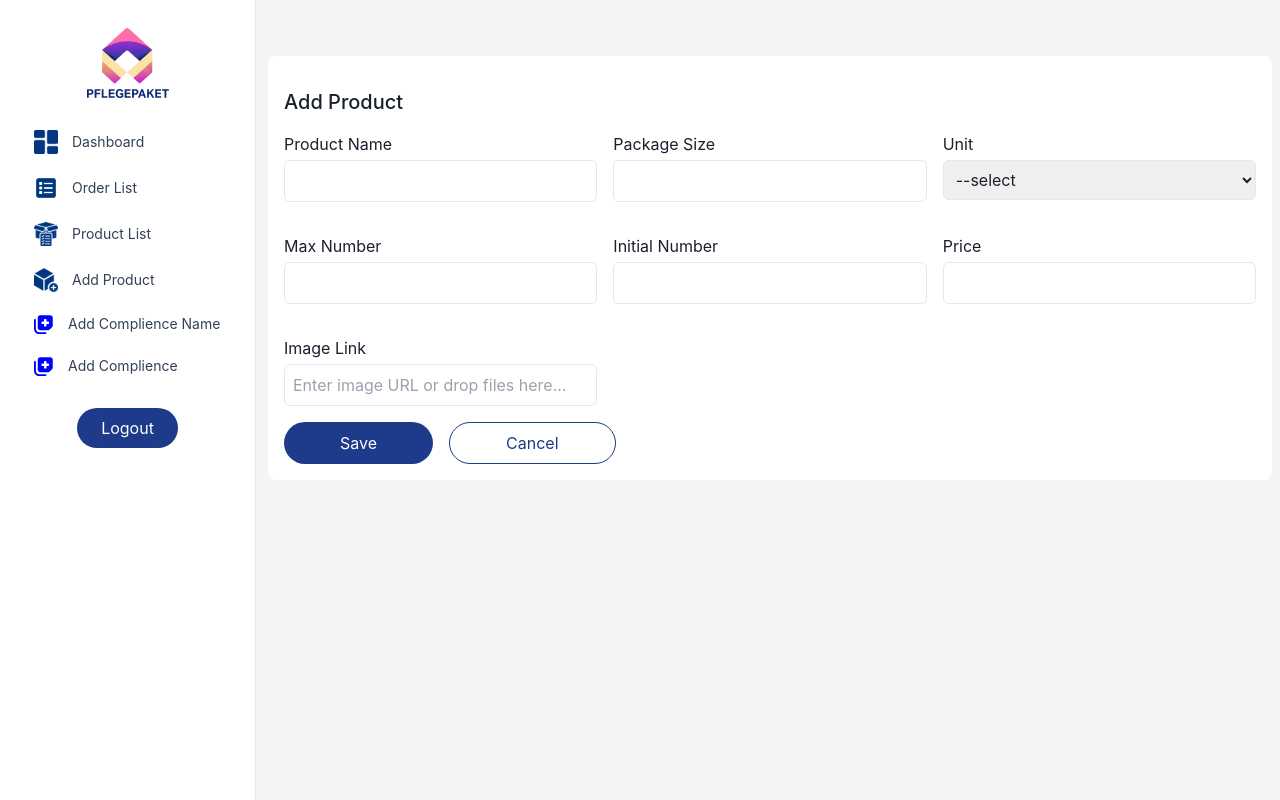
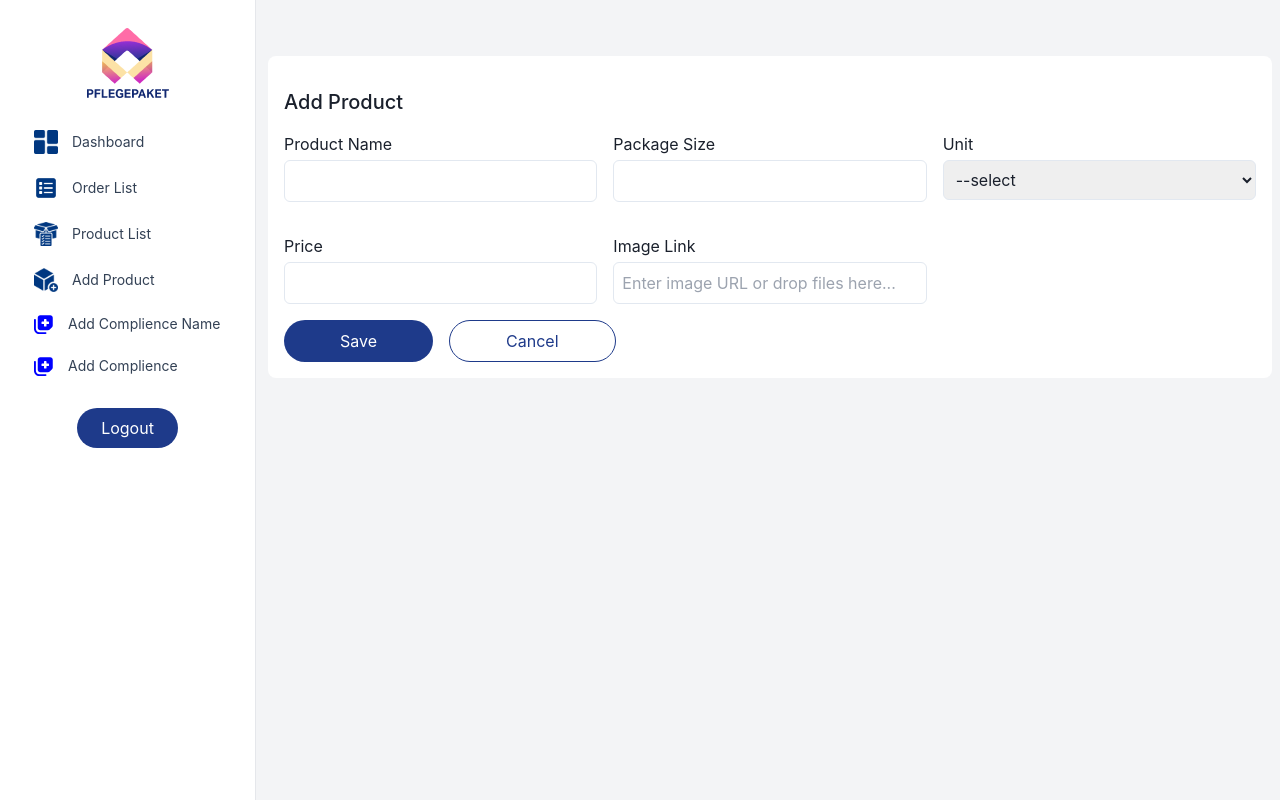
Before and after one commit to Shauryaditya/plegepaketadmin, a React (Create React App) app: page /add-product in a window 1280 px wide. Built offline with nearby package versions, Linux system fonts and the light colour scheme; sample sign-in values are in the browser's storage.

Commit message:
add product

```diff
--- a/src/admin-panel/add-product/AddProduct.jsx
+++ b/src/admin-panel/add-product/AddProduct.jsx
@@ -9,10 +9,6 @@ const AddProduct = () => {
     product_name: "",
     package_size: "",
     unit: "",
-    isPG51: false,
-    isGlove: false,
-    maxNo: "",
-    initialNo: "",
     price: "",
     image: "",
   });
@@ -113,45 +109,11 @@ const AddProduct = () => {
                   className="w-full border rounded-md p-2"
                 >
                   <option value="">--select</option>
-                  <option value="ml">ML</option>
-                  <option value="pieces">Pieces</option>
+                  <option value="Stücke">Stücke</option>
                 </select>
               </div>
             </div>
 
-
-            {/* Max Number */}
-            <div className="col-span-3 sm:col-span-3 md:col-span-3 lg:col-span-1">
-              <div className="mb-4">
-                <label htmlFor="maxNumber" className="text-left block mb-1">
-                  Max Number
-                </label>
-                <input
-                  type="number"
-                  id="maxNo"
-                  name="maxNo"
-                  value={formData.maxNo}
-                  onChange={handleChange}
-                  className="w-full border rounded-md p-2"
-                />
-              </div>
-            </div>
-            {/* Initial Number */}
-            <div className="col-span-3 sm:col-span-3 md:col-span-3 lg:col-span-1">
-              <div className="mb-4">
-                <label htmlFor="maxNumber" className="text-left block mb-1">
-                  Initial Number
-                </label>
-                <input
-                  type="number"
-                  id="initialNo"
-                  name="initialNo"
-                  value={formData.initialNo}
-                  onChange={handleChange}
-                  className="w-full border rounded-md p-2"
-                />
-              </div>
-            </div>
             {/* Price */}
             <div className="col-span-3 sm:col-span-3 md:col-span-3 lg:col-span-1">
               <div className="mb-4">
```
